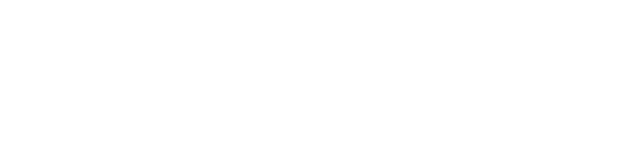
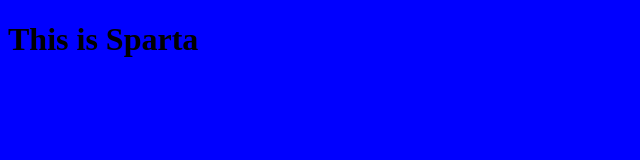
Before and after one commit to davidbanol/Git, a plain HTML site: page index.html in a window 1280 px wide. Shown: the whole page, without its empty margins (0-640 px from the left). Drawn offline with Linux system fonts and the light colour scheme.

Commit message:
Text and style

```diff
--- /dev/null
+++ b/css/styles.css
@@ -0,0 +1,3 @@
+body{
+    background-color: blue;
+}
--- a/index.html
+++ b/index.html
@@ -5,8 +5,12 @@
     <meta http-equiv="X-UA-Compatible" content="IE=edge">
     <meta name="viewport" content="width=device-width, initial-scale=1.0">
     <title>Document</title>
+    <link rel="stylesheet" href="css/styles.css">
+    <script href="js/script.js"></script>
 </head>
 <body>
 
+    <h1>This is Sparta</h1>
+
 </body>
 </html>
```
Also changed, not shown: js/script.js (added).
